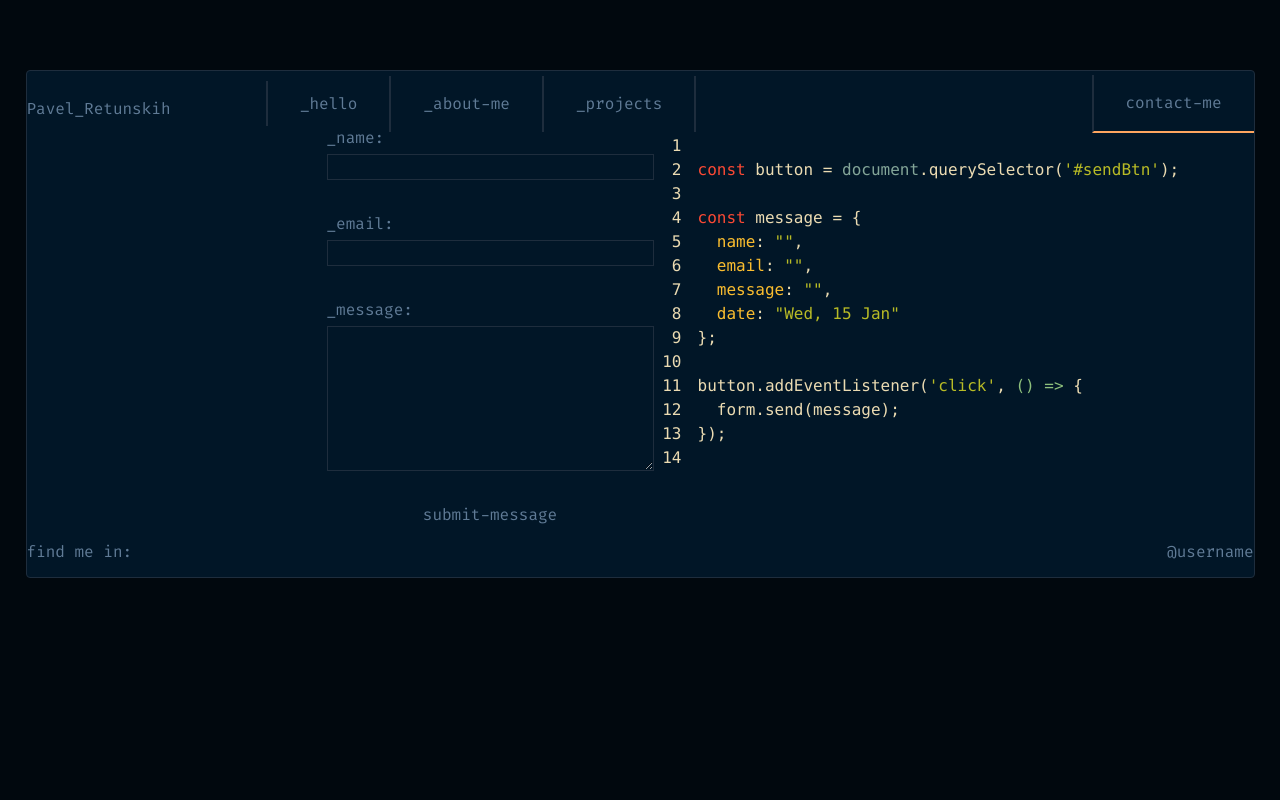
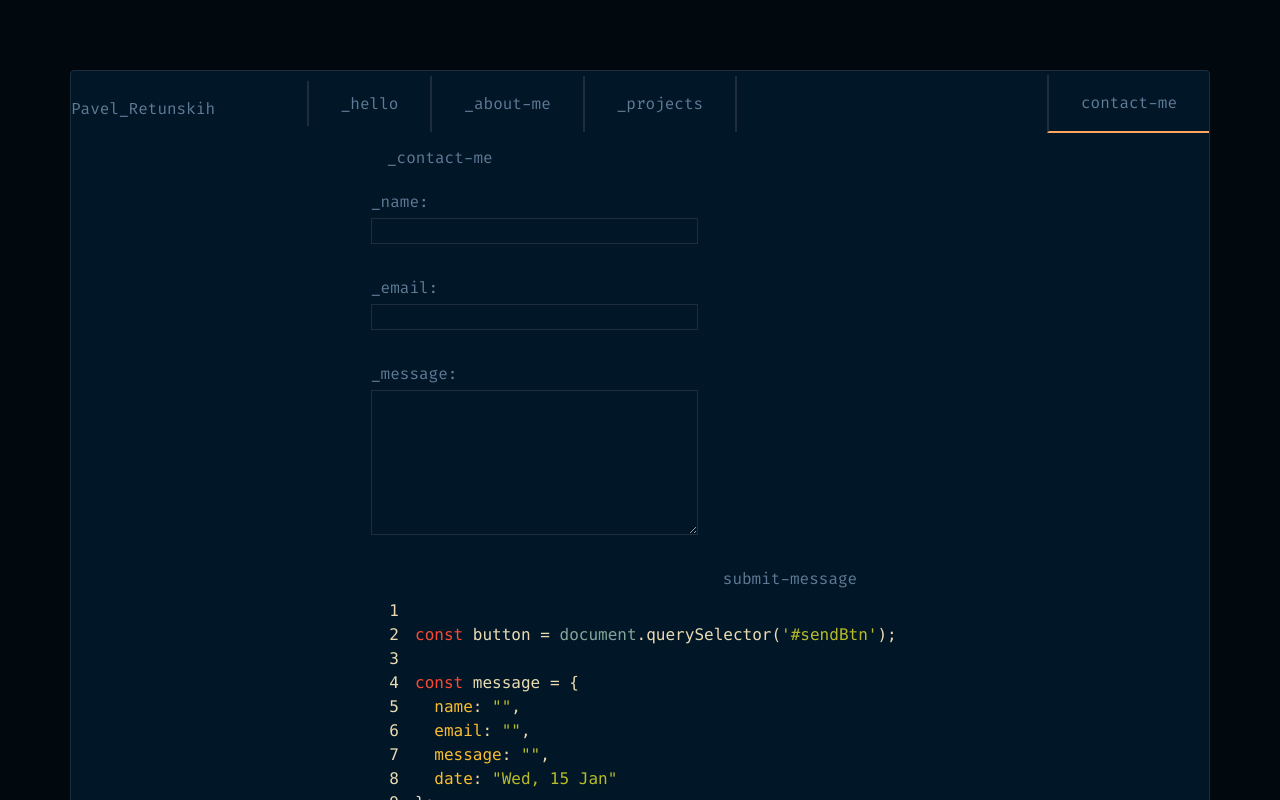
Before and after one commit to Pavel-Retunskih/portfolionext, a Next.js app: page /contact_me in a window 1280 px wide. Shown: the top 800 px of the page. Built offline with nearby package versions, Linux system fonts and the light colour scheme.

Commit message:
add response

```diff
--- a/src/app/contact_me/page.tsx
+++ b/src/app/contact_me/page.tsx
@@ -9,7 +9,8 @@ export default function ContactMePage(){
   const [message, setMessage] = useState('');
 
 
-  return (<div className={'flex justify-around ml-[300px]'}>
+  return (<div className={'flex sm:flex-col justify-around md:ml-[300px]'}>
+    <h3 className={'hidden sm:flex items-center justify-start py-5 pl-4'}>_contact-me</h3>
     <form className={'flex flex-col gap-8'}>
       <div className={'flex flex-col gap-1'}>
         <label htmlFor="name" className={'text-secondary-grey'}>_name:</label>
@@ -25,7 +26,7 @@ export default function ContactMePage(){
       </div>
       <button type={'submit'}>submit-message</button>
     </form>
-    <div>
+    <div className={'hidden md:block'}>
   <CodeBlock name={name} email={email} message={message} />
     </div>
   </div>)
```
